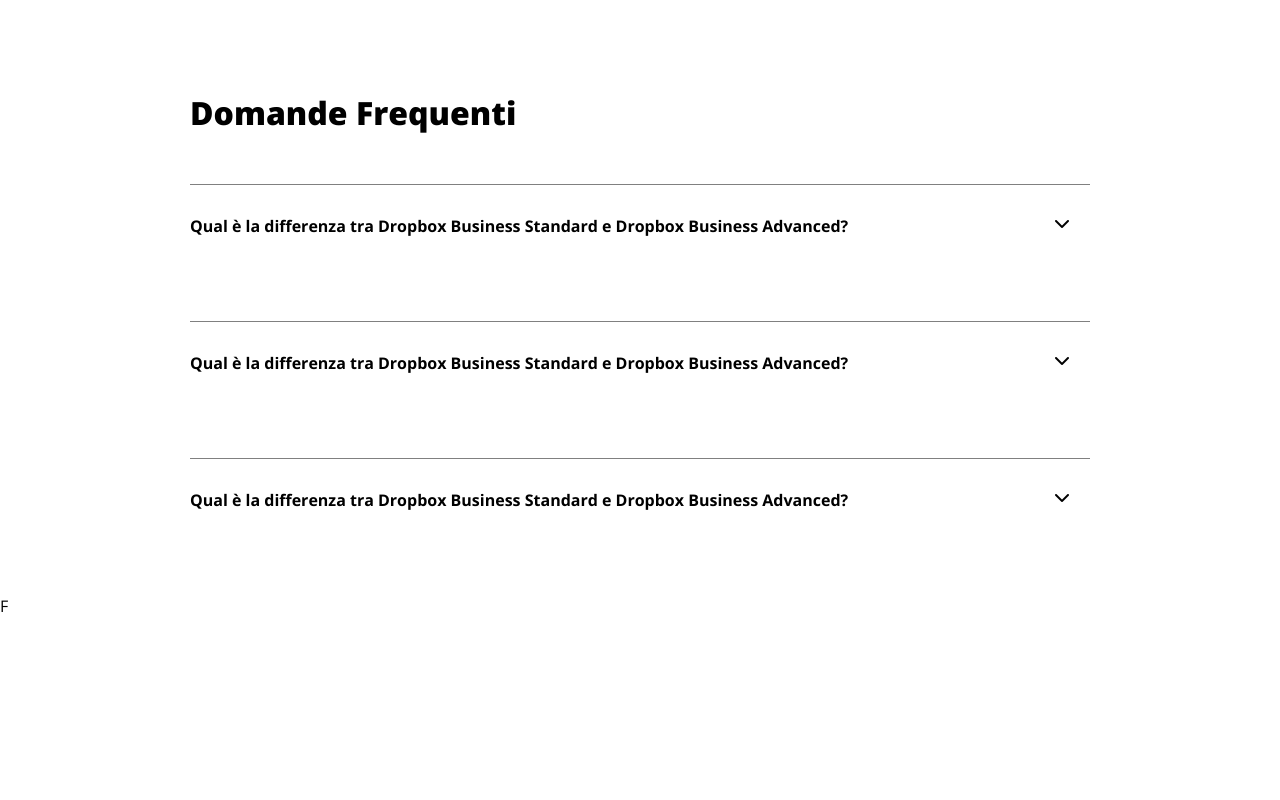
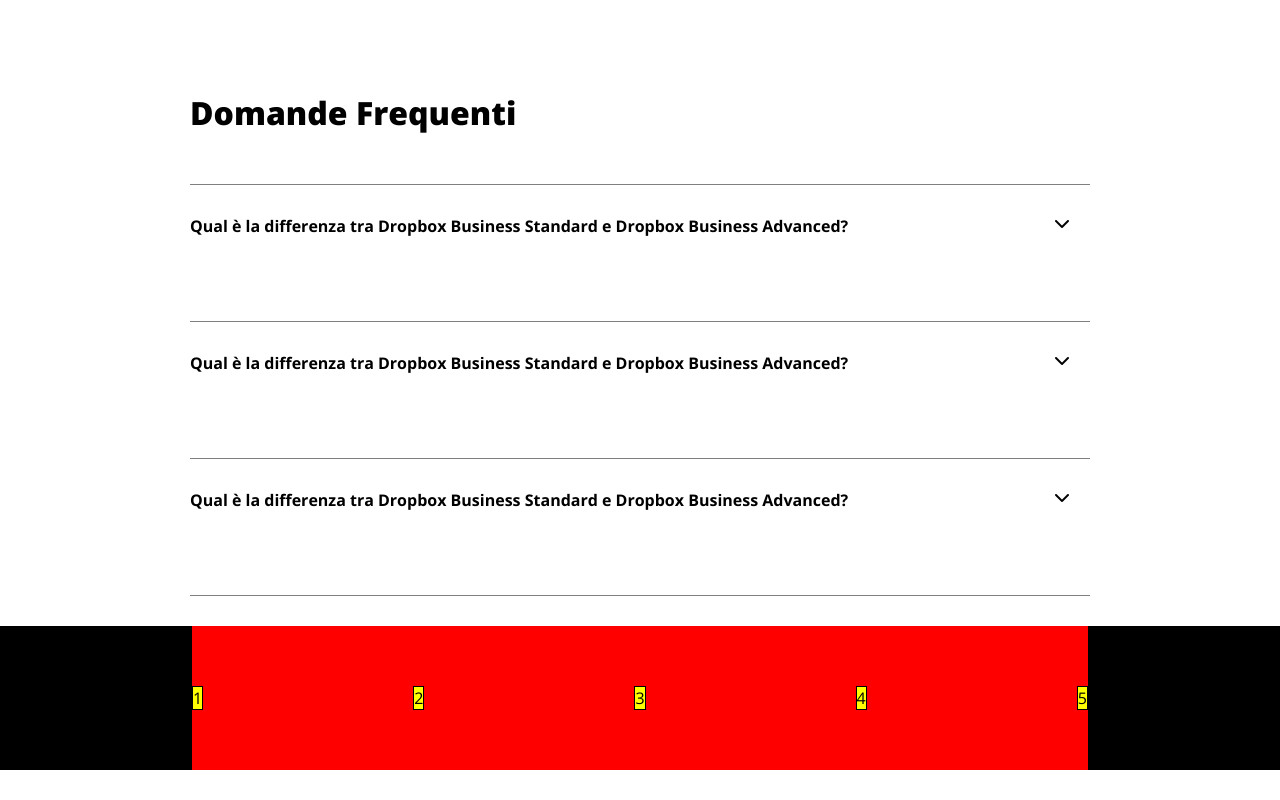
Before and after one commit to silviapetrino/htmlcss-dropbox, a plain HTML site: page index.html in a window 1280 px wide. Shown: the part 4820-5620 px from the top of the page. Before the commit the page ends 5437 px from the top, so only its background shows below. Drawn offline with nearby package versions, Linux system fonts and the light colour scheme.

Commit message:
[add] footer structure

```diff
--- a/assets/css/style.css
+++ b/assets/css/style.css
@@ -175,12 +175,17 @@ main section.jumbotron {
   background-color: var(--light-blue);
 }
 
+
+.container {
+  width: 70%;
+  max-width: 1200px;
+  min-width: 600px;
+  margin: 30px auto;
+}
+
 section.jumbotron .container {
   flex-wrap: wrap;
   margin: 30px auto;
-  width: 70%;
-  max-width: 1200px;
-  min-width: 600px;
   background-color: var(--light-blue);
   padding-top: 100px;
   position: relative;
@@ -557,6 +562,11 @@ section.faq .question-box {
   cursor: pointer;
 }
 
+section.faq .question-box:last-child {
+
+  border-bottom: 1px solid gray;
+}
+
 section.faq .question-box .arrow {
   padding: 0px 20px 0 0;
 }
@@ -570,3 +580,20 @@ section.faq .answer {
 section.faq .question-box:hover .answer {
   opacity: 1;
 }
+
+/* faq section  */
+
+footer {
+  background-color: var(--black);
+}
+
+footer .container {
+  background-color: red;
+  padding: 60px 0px;
+  justify-content: space-between;
+}
+
+footer .col {
+  background-color: yellow;
+  border: 1px solid black;
+}
--- a/index.html
+++ b/index.html
@@ -498,6 +498,7 @@
 
 
 <!-- faq section  -->
+
 <section class="faq">
   <div class="container-small">
     <h2>Domande Frequenti</h2>
@@ -517,11 +518,7 @@
       <p class="answer">Lorem ipsum dolor, sit amet consectetur adipisicing elit. Quam impedit ipsa earum perspiciatis ullam vel distinctio eaque similique reprehenderit et!</p>
     </div>
 
-
-
   </div>
-
-
 
 </section>
 
@@ -529,7 +526,15 @@
 
   </main>
 
-  <footer>F</footer>
+  <footer>
+    <div class="container d-flex">
+      <div class="col">1</div>
+      <div class="col">2</div>
+      <div class="col">3</div>
+      <div class="col">4</div>
+      <div class="col">5</div>
+    </div>
+  </footer>
 
 </body>
 </html>
```
